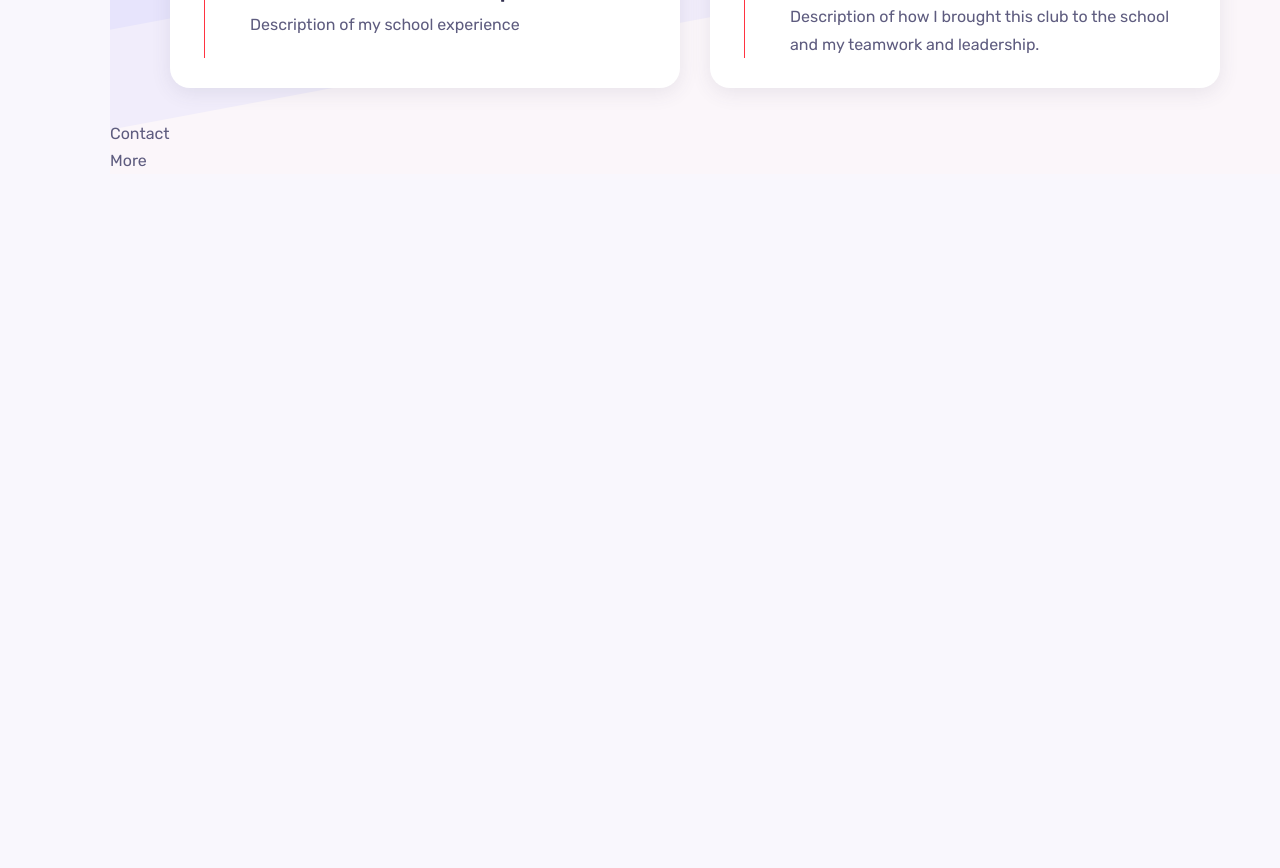
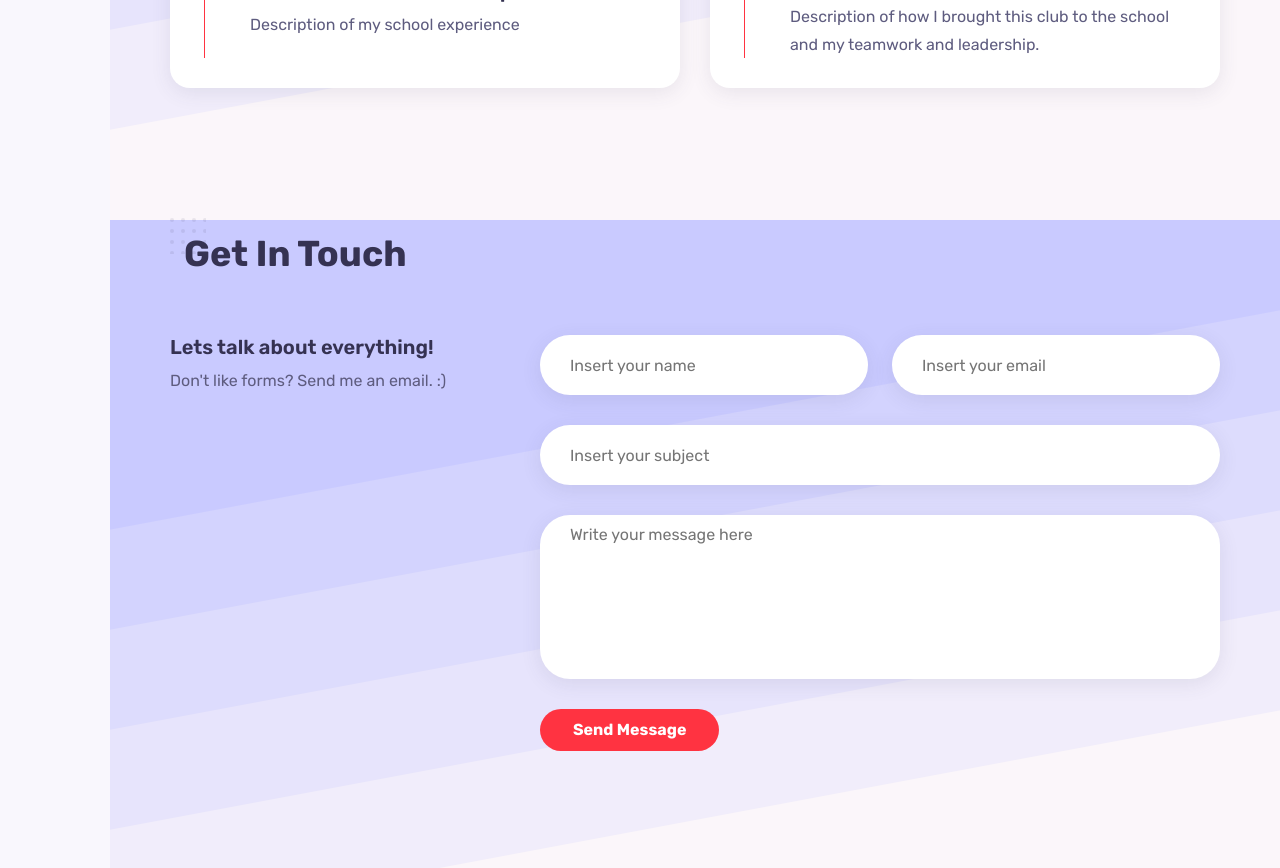
Before and after one commit to jamesmoraless/jamesmoraless.github.io, a React (Create React App) app in the folder personal-website/: page / in a window 1280 px wide. Shown: the part 2180-3048 px from the top of the page. Before the commit the page ends 2354 px from the top, so only its background shows below. Built offline with nearby package versions, Linux system fonts and the light colour scheme.

Commit message:
finished contact form layout

```diff
--- a/personal-website/src/components/contact/Contact.jsx
+++ b/personal-website/src/components/contact/Contact.jsx
@@ -3,7 +3,37 @@ import "./contact.css";
 
 const Contact = () => {
     return (
-        <div>Contact</div>
+        <section className="contact container section" id='contact'>
+            <h2 className="section_title">Get In Touch</h2>
+
+            <div className="contact_container grid">
+                <div className="contact_info">
+                    <h3 className="contact_title">Lets talk about everything!</h3>
+                    <p className="contact_details">Don't like forms? Send me an email. :)</p>
+                </div>
+
+                <form action="" className="contact_form">
+
+                    <div className="contact_form-group">
+                        <div className="contact_form-div">
+                            <input type="text" className="contact_form-input" placeholder='Insert your name'/>
+                        </div>
+
+                        <div className="contact_form-div">
+                            <input type="email" className="contact_form-input" placeholder='Insert your email'/>
+                        </div>
+                    </div>
+                    <div className="contact_form-div">
+                            <input type="text" className="contact_form-input" placeholder='Insert your subject'/>
+                        </div>
+                        <div className="contact_form-div contact_form-area">
+                            <textarea name="" id="" cols="30" rows="10" className='contact_form-input' placeholder='Write your message here'></textarea>
+                        </div>
+
+                        <button className='btn'>Send Message</button>
+                </form>
+            </div>
+        </section>
     )
 }
 
--- a/personal-website/src/components/contact/contact.css
+++ b/personal-website/src/components/contact/contact.css
@@ -0,0 +1,50 @@
+.contact.section {
+    padding-bottom: 6.25rem;
+}
+
+.contact_container {
+    grid-template-columns: 4fr 8fr;
+    column-gap: 1.875rem;
+}
+
+.contact_title {
+    font-size: var(--h3-font-size);
+    margin-bottom: .5rem;
+}
+
+.contact_form-group {
+    display: grid;
+    grid-template-columns: repeat(2, 1fr);
+    column-gap: 1.5rem;
+}
+
+.contact_form-div {
+    position: relative;
+    margin-bottom: 1.875rem;
+    height: 3.75rem;
+}
+
+.contact_form-input {
+    position: absolute;
+    top: 0;
+    left: 0;
+    width: 100%;
+    height: 100%;
+    box-shadow: var(--shadow);
+    background-color: var(--container-color);
+    color: var(--text-color);
+    border: none;
+    outline: none;
+    border-radius: 1.875rem;
+    padding: 0.625rem 1.875rem;
+    z-index: 1;
+
+}
+
+.contact_form-area {
+    height: 10.25rem;
+}
+
+.contact_form-area textarea {
+    resize: none;
+}
--- a/personal-website/src/components/more/More.jsx
+++ b/personal-website/src/components/more/More.jsx
@@ -3,7 +3,10 @@ import  "./more.css";
 
 const More = () => {
     return (
-        <div>More</div>
+        <section className="more container section" id='more'>
+
+
+        </section>
     )
 }
 
```
